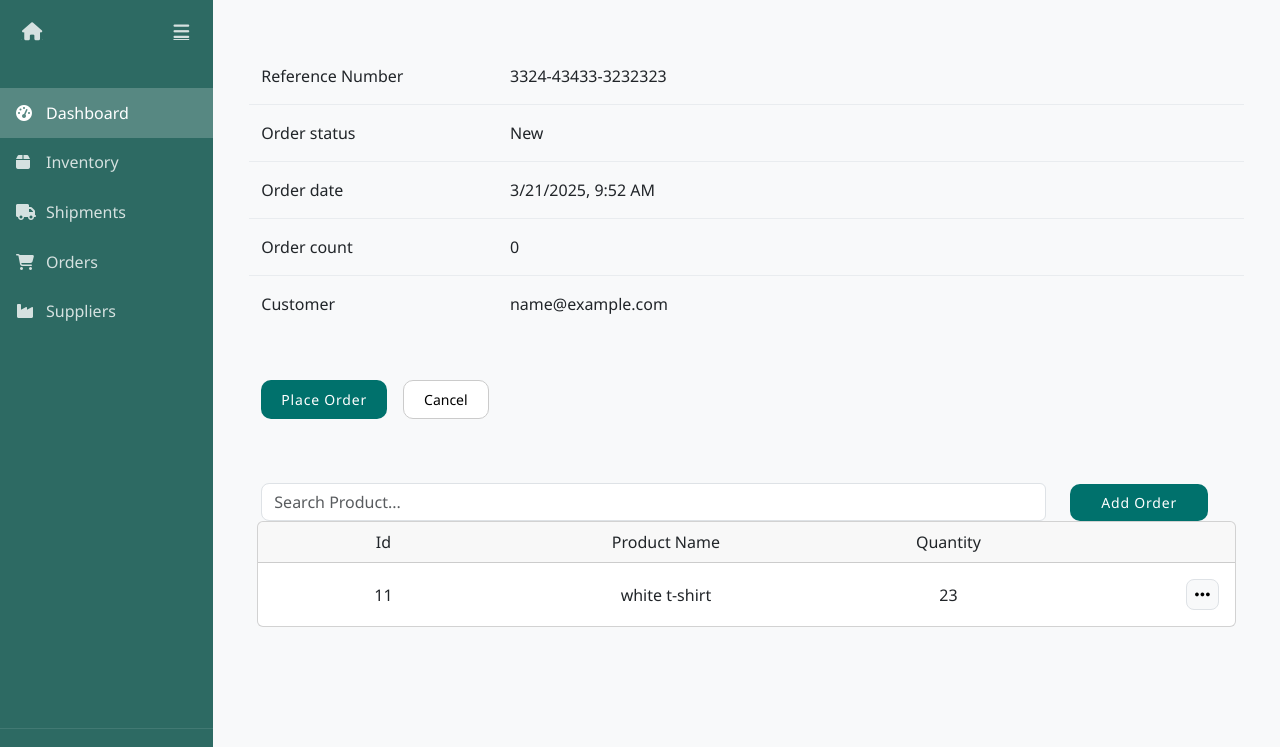
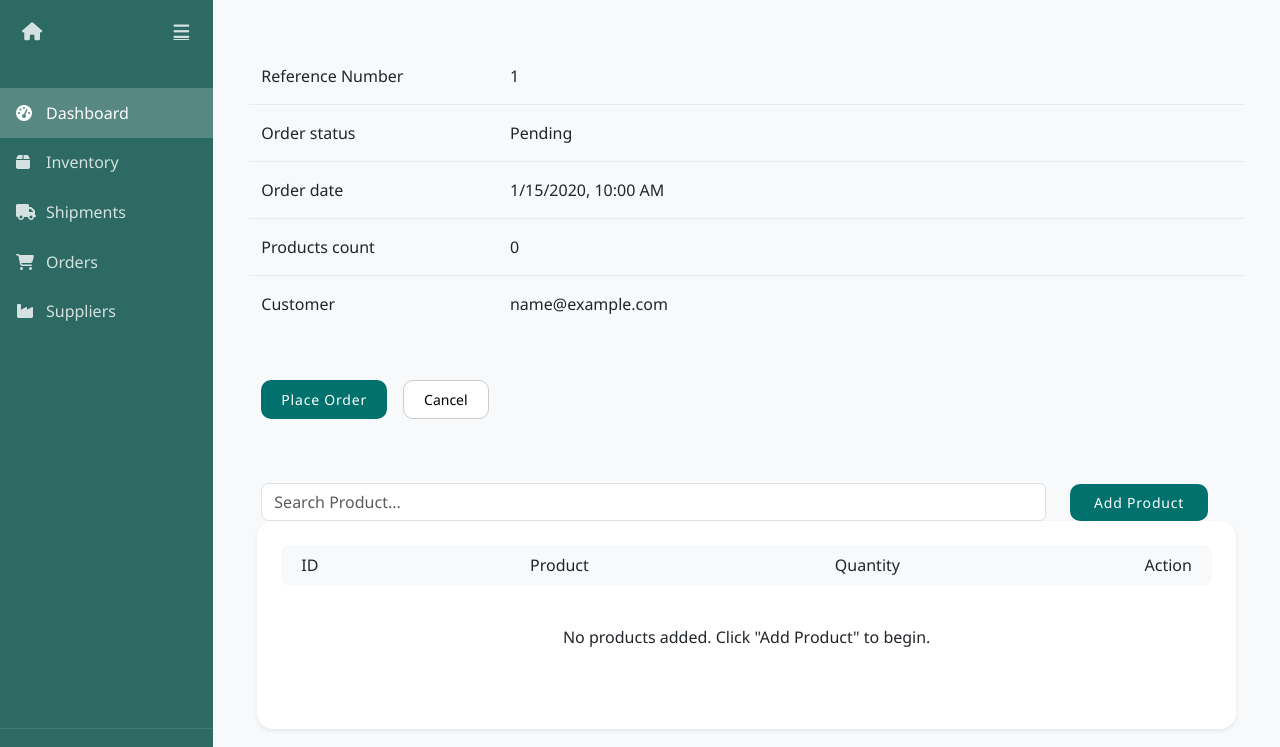
Before and after one commit to moelbanna-bot/Inventory-management-system, a Django app: template templates/orders/add-order.html in a window 1280 px wide. Shown: the top 747 px of the page. Run offline with Django 5.2, Linux system fonts and the light colour scheme; tables that the repository leaves empty hold one stand-in row (values such as "Sample post"); the template is opened without the code that fills it: values that come from a table or form of the project are taken from there, most other values are stand-ins (such as "Sample title", 1, 10 or a date in 2020); some libraries are stand-ins or nearby versions.

Commit message:
feat(order): add dynamic order creation with product management and form submission

```diff
--- /dev/null
+++ b/static/js/order-management.js
@@ -0,0 +1,254 @@
+document.addEventListener("DOMContentLoaded", function () {
+    // Local storage for products
+    const orderProducts = [];
+    const productList = document.getElementById("product-list");
+    const orderCountElement = document.getElementById("order-count");
+    const placeOrderBtn = document.getElementById("place-order-btn");
+    const cancelOrderBtn = document.getElementById("cancel-order-btn");
+    const supermarketSelect = document.getElementById("supermarket-id");
+    const customerEmailElement = document.getElementById("customer-email");
+    const orderForm = document.getElementById("order-form");
+    const productDataContainer = document.getElementById(
+        "product-data-container"
+    );
+    const supermarketIdHidden = document.getElementById("supermarket-id-hidden");
+
+
+    // Add product to the list (from modal)
+    document.getElementById("add-product-form")
+        ?.addEventListener("submit", function (e) {
+            e.preventDefault();
+
+            const productSelect = document.getElementById("product");
+            const productId = productSelect.value;
+            const productName =
+                productSelect.options[productSelect.selectedIndex].text;
+            const quantity = document.getElementById("quantity").value;
+
+            if (!productId || !quantity || quantity < 1) {
+                alert("Please select a product and enter a valid quantity");
+                return;
+            }
+
+            // Check if product already exists in the list
+            const existingItemIndex = orderProducts.findIndex(
+                (item) => item.productId === productId
+            );
+
+            if (existingItemIndex !== -1) {
+                // Update existing product quantity
+                orderProducts[existingItemIndex].quantity += parseInt(quantity);
+            } else {
+                // Add new product
+                orderProducts.push({
+                    productId: productId,
+                    productName: productName,
+                    quantity: parseInt(quantity),
+                });
+            }
+
+            // Update the display
+            updateProductList();
+
+            // Close the modal
+            const modal = bootstrap.Modal.getInstance(
+                document.getElementById("addProductRecordModal")
+            );
+            if (modal) modal.hide();
+            e.target.reset();
+        });
+
+    // Update the product list display
+    function updateProductList() {
+        if (!productList) return;
+
+        if (orderProducts.length === 0) {
+            productList.innerHTML = `
+            <div class="text-center p-4">
+                <p>No products added. Click "Add Product" to begin.</p>
+            </div>
+        `;
+            orderCountElement.textContent = "0";
+        } else {
+            productList.innerHTML = "";
+            orderCountElement.textContent = orderProducts.length.toString();
+
+            orderProducts.forEach((item, index) => {
+                const row = document.createElement("div");
+                row.className = "row align-items-center border-bottom py-2";
+                row.innerHTML = `
+                <div class="d-none d-md-block col-3">${item.productId}</div>
+                <div class="col-6 col-md-4">${item.productName}</div>
+                <div class="col-4 col-md-3">${item.quantity}</div>
+                <div class="col-2 text-end">
+                    <div class="dropdown">
+                        <button class="btn border rounded-3 p-1 px-2 btn-light btn-sm no-arrow"
+                                type="button" data-bs-toggle="dropdown"
+                                aria-expanded="false">
+                            <i class="fa-solid fa-ellipsis fa-lg"></i>
+                        </button>
+                        <ul class="dropdown-menu rounded-3 px-2 dropdown-menu-end">
+                            <li><a class="dropdown-item rounded-2 edit-product" href="#" data-index="${index}">Edit</a></li>
+                            <li><a class="dropdown-item rounded-2 delete-product" href="#" data-index="${index}">Delete</a></li>
+                        </ul>
+                    </div>
+                </div>
+            `;
+                productList.appendChild(row);
+            });
+
+            // Add click handlers for dropdown actions
+            document.querySelectorAll(".delete-product").forEach((link) => {
+                link.addEventListener("click", function (e) {
+                    e.preventDefault();
+                    const index = parseInt(this.getAttribute("data-index"), 10);
+                    orderProducts.splice(index, 1);
+                    updateProductList();
+                });
+            });
+
+            document.querySelectorAll(".edit-product").forEach((link) => {
+                link.addEventListener("click", function (e) {
+                    e.preventDefault();
+                    const index = parseInt(this.getAttribute("data-index"), 10);
+                    const item = orderProducts[index];
+
+                    // Populate the modal with product data
+                    const productSelect = document.getElementById("product");
+                    const quantityInput = document.getElementById("quantity");
+
+                    productSelect.value = item.productId;
+                    quantityInput.value = item.quantity;
+
+                    // Remove the item from array (will be re-added when form submits)
+                    orderProducts.splice(index, 1);
+
+                    // Open the modal
+                    const modal = new bootstrap.Modal(document.getElementById("addProductRecordModal"));
+                    modal.show();
+                });
+            });
+
+            // Remove dropdown toggle arrow
+            document.querySelectorAll('.no-arrow.dropdown-toggle').forEach(toggle => {
+                toggle.classList.remove('dropdown-toggle');
+            });
+        }
+    }
+
+    // Place Order button click
+    placeOrderBtn?.addEventListener("click", function () {
+        if (!supermarketSelect.value) {
+            alert("Please select a supermarket");
+            supermarketSelect.focus();
+            return;
+        }
+
+        if (orderProducts.length === 0) {
+            alert("Please add at least one product to the order");
+            return;
+        }
+
+        // Clear previous product data
+        productDataContainer.innerHTML = "";
+
+        // Add hidden inputs for each product
+        orderProducts.forEach((item, index) => {
+            const productIdInput = document.createElement("input");
+            productIdInput.type = "hidden";
+            productIdInput.name = "product_ids";
+            productIdInput.value = item.productId;
+            productDataContainer.appendChild(productIdInput);
+
+            const quantityInput = document.createElement("input");
+            quantityInput.type = "hidden";
+            quantityInput.name = "quantities";
+            quantityInput.value = item.quantity;
+            productDataContainer.appendChild(quantityInput);
+        });
+
+        // Set the supermarket ID
+        supermarketIdHidden.value = supermarketSelect.value;
+
+        // Submit the form
+        orderForm.submit();
+    });
+
+    // Cancel button click
+    cancelOrderBtn?.addEventListener("click", function () {
+        if (orderProducts.length > 0) {
+            if (
+                !confirm(
+                    "Are you sure you want to cancel? All added products will be lost."
+                )
+            ) {
+                return;
+            }
+        }
+
+        window.location.href = "/orders/";
+    });
+
+
+// Handle place order button
+    document.querySelector('.button-primary')?.addEventListener('click', function () {
+        // Make sure we have products
+        if (orderProducts.length === 0) {
+            alert('Please add at least one product to the order');
+            return;
+        }
+
+        // Get supermarket ID from the page
+        const supermarketId = document.querySelector('.order-info').dataset.supermarketId ||
+            "{{ supermarket.id }}";  // Fallback to template value
+
+        // Create a form to submit
+        const form = document.createElement('form');
+        form.method = 'POST';
+        form.action = window.location.pathname;
+        form.style.display = 'none';
+
+        // Add CSRF token
+        const csrfToken = document.querySelector('input[name="csrfmiddlewaretoken"]').value;
+        const csrfInput = document.createElement('input');
+        csrfInput.type = 'hidden';
+        csrfInput.name = 'csrfmiddlewaretoken';
+        csrfInput.value = csrfToken;
+        form.appendChild(csrfInput);
+
+        // Add supermarket ID
+        const supermarketInput = document.createElement('input');
+        supermarketInput.type = 'hidden';
+        supermarketInput.name = 'supermarket_id';
+        supermarketInput.value = supermarketId;
+        form.appendChild(supermarketInput);
+
+        // Add products data
+        const productsInput = document.createElement('input');
+        productsInput.type = 'hidden';
+        productsInput.name = 'products_json';
+        productsInput.value = JSON.stringify(orderProducts);
+        form.appendChild(productsInput);
+
+        // Flag this as an order submission
+        const submitFlagInput = document.createElement('input');
+        submitFlagInput.type = 'hidden';
+        submitFlagInput.name = 'submit_order';
+        submitFlagInput.value = 'true';
+        form.appendChild(submitFlagInput);
+
+        // Submit the form
+        document.body.appendChild(form);
+        form.submit();
+    });
+
+// Handle cancel button
+    document.querySelector('.button-secondary')?.addEventListener('click', function () {
+        if (confirm('Are you sure you want to cancel this order?')) {
+            window.location.href = '/orders/';
+        }
+    });
+
+    // Initialize the product list
+    updateProductList();
+});
--- a/templates/components/table-card.html
+++ b/templates/components/table-card.html
@@ -8,6 +8,12 @@
         </div>
     </div>
     <div class="card-body">
+        <!-- if there are no products added -->
+        <div class="d-flex flex-column justify-content-center align-items-center p-5">
+            <i class="fa-solid fa-inbox fa-6x text-secondary"></i>
+            <p class="text-muted fw-bold mt-3">No purchase orders yet</p>
+        </div>
+        <!-- if there are products added -->
         <div class="row">
             <div class="col-12">
                 <!--<p class="text-center text-muted">add some products</p> -->
--- a/templates/orders/add-order.html
+++ b/templates/orders/add-order.html
@@ -1,59 +1,80 @@
 {% extends 'base.html' %}
+{% load static %}
+{% load i18n %}
+{% load widget_tweaks %}
 
 {% block extra_css %}
-
 {% endblock %}
 
 {% block content %}
-
     <div class="container px-5 mt-5">
-
         <section class="info row">
-            <div class="order-info col-12">
-                <div class="row border-bottom border-light-subtle py-3 ">
+            <div class="order-info col-12" data-supermarket-id="{{ supermarket.id }}">
+                <div class="row border-bottom border-light-subtle py-3">
                     <span class="col-3">Reference Number</span>
-                    <span class="col-9">3324-43433-3232323</span>
+                    <span class="col-9">{{ temp_ref_number }}</span>
                 </div>
-                <div class="row border-bottom border-light-subtle py-3 ">
+                <div class="row border-bottom border-light-subtle py-3">
                     <span class="col-3">Order status</span>
-                    <span class="col-9">New</span>
+                    <span class="col-9">{{ status }}</span>
                 </div>
-                <div class="row border-bottom border-light-subtle py-3 ">
+                <div class="row border-bottom border-light-subtle py-3">
                     <span class="col-3">Order date</span>
-                    <span class="col-9">3/21/2025, 9:52 AM</span>
+                    <span class="col-9">{{ order_date|date:"n/j/Y, g:i A" }}</span>
                 </div>
-                <div class="row border-bottom border-light-subtle py-3 ">
-                    <span class="col-3">Order count</span>
-                    <span class="col-9">0</span>
+                <div class="row border-bottom border-light-subtle py-3">
+                    <span class="col-3">Products count</span>
+                    <span class="col-9" id="order-count">0</span>
                 </div>
-                <div class="row py-3 ">
+                <div class="row py-3">
                     <span class="col-3">Customer</span>
-                    <!--here we will use the supermarkets.all to get the drop menu -->
-                    <span class="col-9">{{ supermarket.email }}</span>
+                    <span class="col-9" id="customer-email">{{ supermarket.email }}</span>
                 </div>
                 <div class="order-controls col-12 d-flex my-3 gap-3 mt-5">
-                    <button class="button-primary">Place Order</button>
-                    <button class="button-secondary">Cancel</button>
+                    <button class="button-primary" id="place-order-btn">Place Order</button>
+                    <button class="button-secondary" id="cancel-order-btn">Cancel</button>
                 </div>
             </div>
         </section>
+
         <section class="order-products row">
             <div class="container mt-5">
                 <div class="row">
-                    {% include 'components/search-bar.html' with btn_value="Add Order" target_modal="#addProductRecordModal" %}
+                    {% include 'components/search-bar.html' with btn_value="Add Product" target_modal="#addProductRecordModal" %}
                 </div>
                 <div class="row px-2">
-
-                    {% include 'components/table-card.html' %}
+                    <div class="card border-0 shadow-sm rounded-4">
+                        <div class="card-body p-4">
+                            <div class="mb-3">
+                                <div class="row px-2 py-2 bg-light rounded-3 mb-3">
+                                    <div class="d-none d-md-block col-3">ID</div>
+                                    <div class="col-6 col-md-4">Product</div>
+                                    <div class="col-4 col-md-3">Quantity</div>
+                                    <div class="col-2 text-end">Action</div>
+                                </div>
+                                <div id="product-list" class="product-list">
+                                    <!-- Products will be added dynamically via JavaScript -->
+                                </div>
+                            </div>
+                        </div>
+                    </div>
                 </div>
             </div>
         </section>
+
+        <!-- Form for submitting order data -->
+        <form id="order-form" method="POST" action="{% url 'create_order' %}">
+            {% csrf_token %}
+            <input type="hidden" id="supermarket-id-hidden" name="supermarket_id" value="{{ supermarket.id }}">
+            <div id="product-data-container">
+                <!-- Product data will be added here via JavaScript -->
+            </div>
+        </form>
     </div>
 
     {% include 'orders/add-record-modal.html' %}
+{% endblock %}
 
-
-
-
-
+{% block extra_js %}
+    <script src="{% static 'js/order-management.js' %}"></script>
 {% endblock %}
```
Also changed, not shown: orders/views.py (+62 -9 lines).
